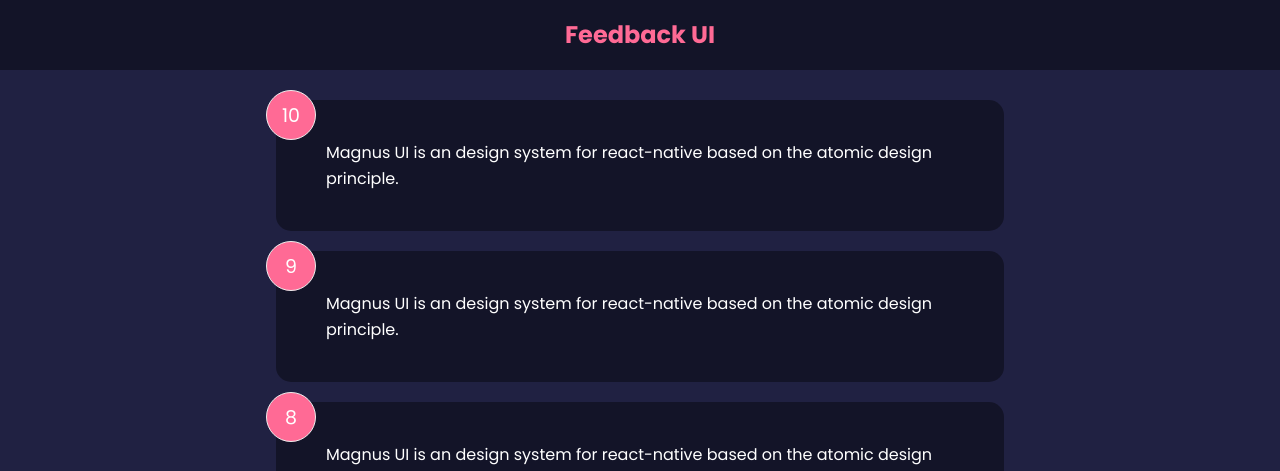
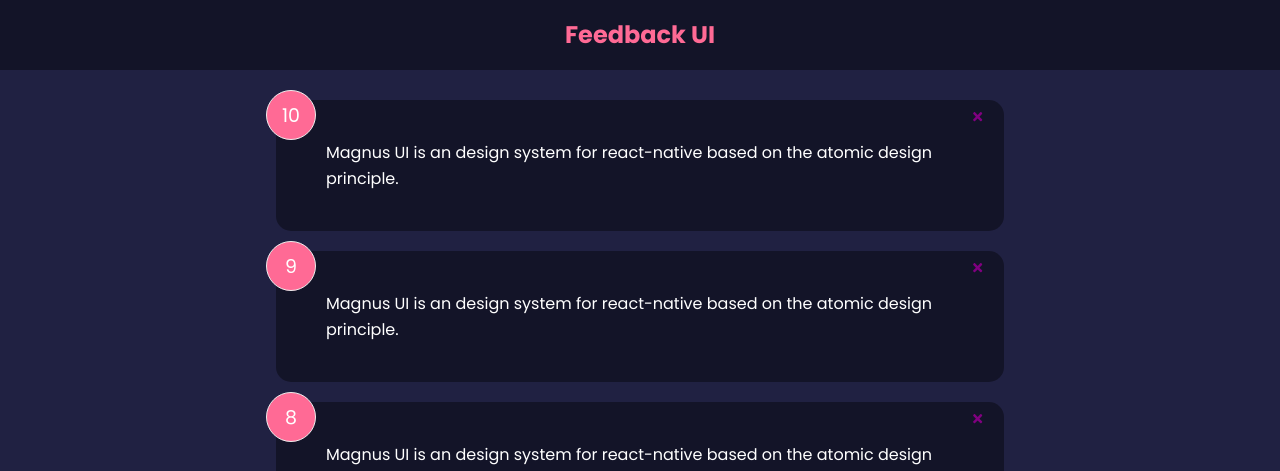
Before and after one commit to Zeeshnhmd/feedback-app, a React (Create React App) app: page / in a window 1280 px wide. Shown: the top 471 px of the page. Built offline with nearby package versions, Linux system fonts and the light colour scheme.

Commit message:
event & prop drilling, deleting data

```diff
--- a/package.json
+++ b/package.json
@@ -8,6 +8,8 @@
     "@testing-library/user-event": "^13.5.0",
     "react": "^18.1.0",
     "react-dom": "^18.1.0",
+    "react-icon": "^1.0.0",
+    "react-icons": "^4.3.1",
     "react-scripts": "5.0.1",
     "web-vitals": "^2.1.4"
   },
--- a/src/App.js
+++ b/src/App.js
@@ -6,12 +6,18 @@
 
 const App = () => {
 	const [feedback, setFeedback] = useState(FeedbackData);
+
+	const deleteFeedback = (id) => {
+		if (window.confirm('Are you sure you want to delete?')) {
+			setFeedback(feedback.filter((item) => item.id !== id));
+		}
+	};
 	console.log(feedback);
 	return (
 		<div>
 			<Header />
 			<div className="container">
-				<FeedbackList feedback={feedback} />
+				<FeedbackList feedback={feedback} handleDelete={deleteFeedback} />
 				<Card>Hello world</Card>
 			</div>
 		</div>
--- a/src/components/FeedbackList.jsx
+++ b/src/components/FeedbackList.jsx
@@ -1,14 +1,14 @@
 import React from 'react';
 import Feedbackitem from './Feedbackitem';
 
-const FeedbackList = ({ feedback }) => {
+const FeedbackList = ({ feedback, handleDelete }) => {
 	if (!feedback || feedback.length === 0) {
 		return <p>No feedback Yet</p>;
 	}
 	return (
 		<div className="feedback-list">
 			{feedback.map((item) => (
-				<Feedbackitem key={item.id} item={item} />
+				<Feedbackitem key={item.id} item={item} handleDelete={handleDelete} />
 			))}
 		</div>
 	);
--- a/src/components/Feedbackitem.jsx
+++ b/src/components/Feedbackitem.jsx
@@ -1,10 +1,14 @@
+import { FaTimes } from 'react-icons/fa';
 import React from 'react';
 import Card from './Card';
 
-const Feedbackitem = ({ item }) => {
+const Feedbackitem = ({ item, handleDelete }) => {
 	return (
 		<Card>
 			<div className="num-display">{item.rating}</div>
+			<button onClick={() => handleDelete(item.id)} className="close">
+				<FaTimes color="purple" />
+			</button>
 			<div className="text-display">{item.text}</div>
 		</Card>
 	);
```
Also changed, not shown: 1 other file (tests, documents, lock files or other folders).
